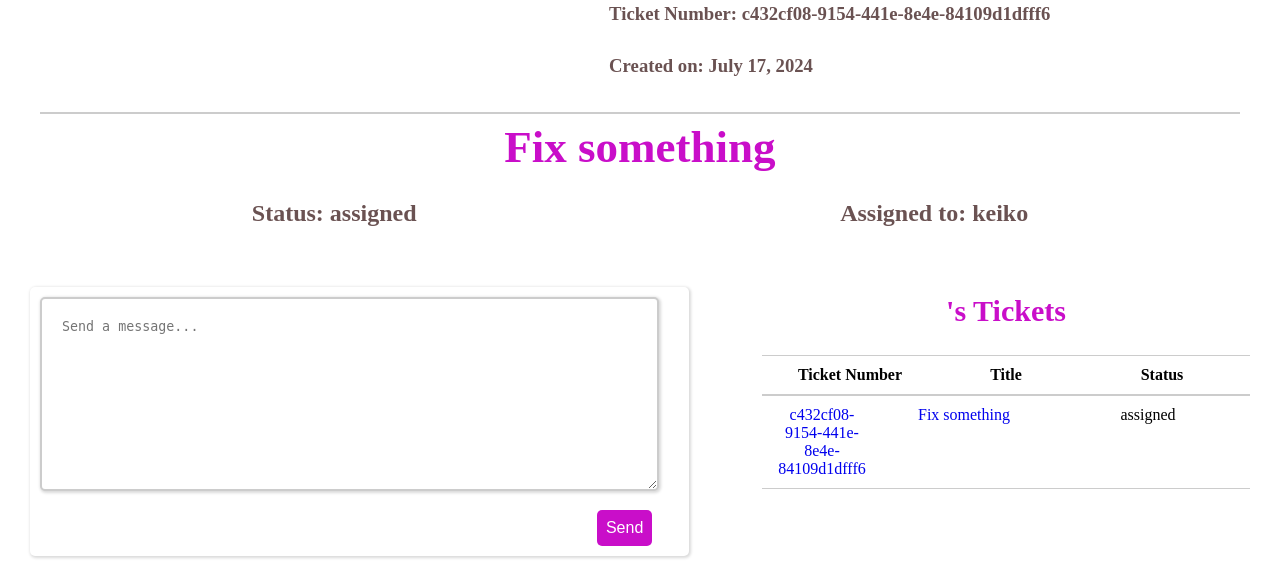
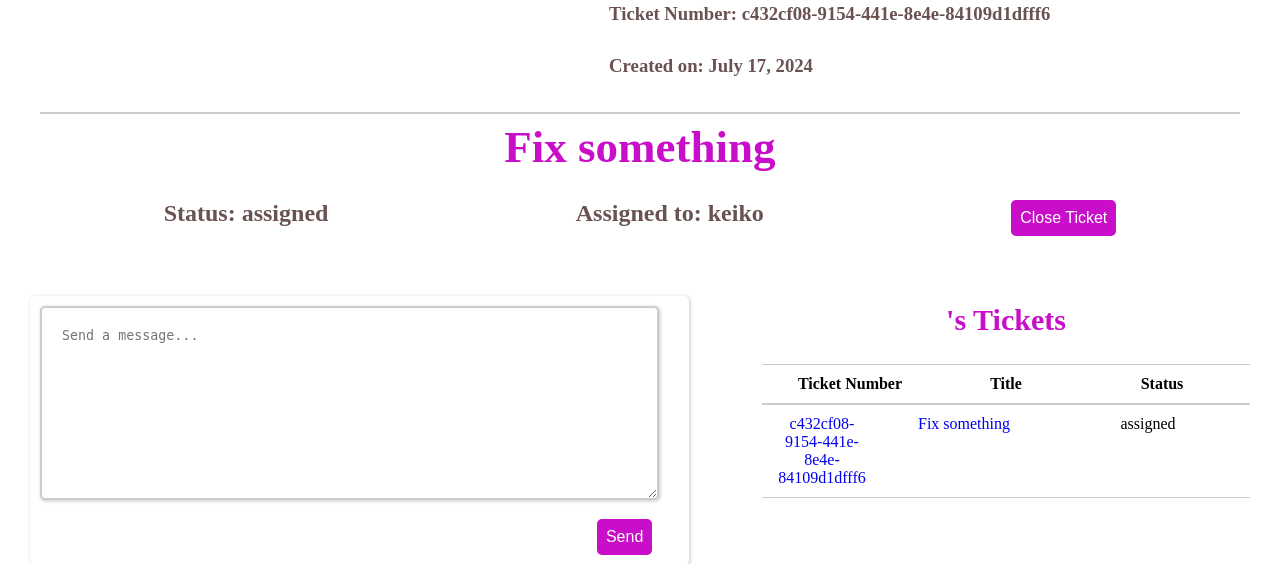
Before and after one commit to TKaburu/TicketEase, a Django app: a page that uses tickets/templates/tickets/ticket-details.html in a window 1280 px wide. Shown: the part 137-701 px from the top of the page. Run offline with Django 5.2, Linux system fonts and the light colour scheme; a user stored in the database is signed in; data comes from the database, SQL or seed files in the repository; data that the repository does not hold is empty.

Commit message:
feat: engineers can close a ticket

```diff
--- a/tickets/templates/tickets/ticket-details.html
+++ b/tickets/templates/tickets/ticket-details.html
@@ -40,7 +40,12 @@
             <div class="accepted">
                 <h4>Assigned to: {{ ticket.assigned_to }}</h4>
             </div>
+            <form method="post" action="{% url 'close-ticket' slug=ticket.slug %}">
+                {% csrf_token %}
+                <button type="submit">Close Ticket</button>
+            </form>
         {% endif %}
+
         </div>
 
 
--- a/tickets/urls.py
+++ b/tickets/urls.py
@@ -7,5 +7,6 @@ urlpatterns = [
     path('tickets/<slug:slug>/', ticketDetails, name='ticket-details'),
     path('create-ticket/', createTicket, name='create-ticket'),
     path('tickets/<slug:slug>/accept/', acceptTicket, name='accept-ticket'),
+    path('tickets/<slug:slug>/close/', closeTicket, name='close-ticket'),
     path('delete-message/<int:msg_id>/', deleteMessage, name='delete-message'),
 ]
--- a/tickets/views.py
+++ b/tickets/views.py
@@ -138,3 +138,19 @@ def acceptTicket(request, slug):
     #     return redirect('ticket_details', slug=slug)
 
     return redirect('tickets-view')
+
+@login_required(login_url=('account_login'))
+def closeTicket(request, slug):
+    """
+    logic for closing a ticket by the accepted engineer when it is resolved
+    Args:
+        slug: the ticket slug
+    """
+    ticket = get_object_or_404(Ticket, slug=slug)
+
+    if request.user == ticket.assigned_to:
+        ticket.status = 'closed'
+        ticket.closed_on = datetime.datetime.now()
+        ticket.save()
+
+    return redirect('tickets-view')
```
